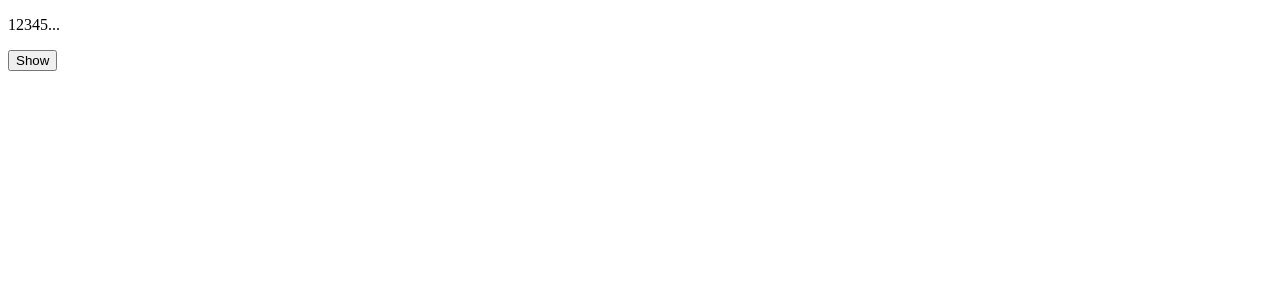
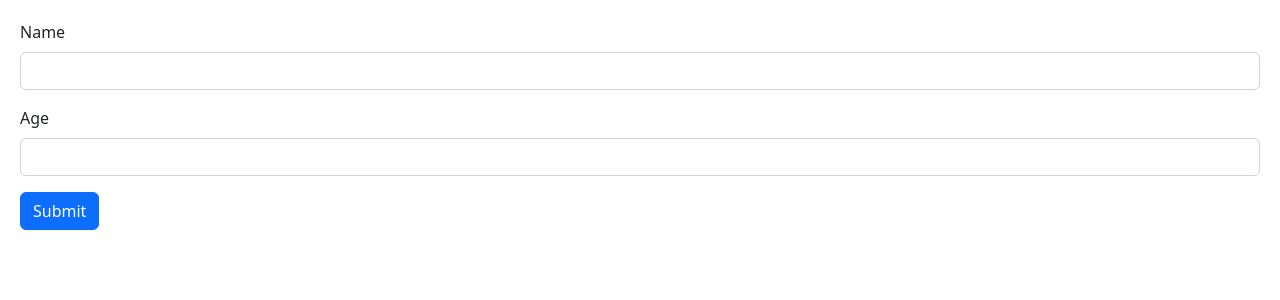
Before and after one commit to kylehammond/mosh-react-18, a React (Vite) app in the folder react-app/: page / in a window 1280 px wide. Shown: the top 300 px of the page. Built offline with nearby package versions, Linux system fonts and the light colour scheme.

Commit message:
Build basic form

```diff
--- a/react-app/src/App.tsx
+++ b/react-app/src/App.tsx
@@ -1,17 +1,8 @@
-import { useState } from "react";
 import "./App.css";
-import ExpandableText from "./components/ExpandableText/ExpandableText";
+import Form from "./components/Form/Form";
 
 function App() {
-  // const [] = setState();
-
-  // const handleClick = () => {};
-
-  return (
-    <div>
-      <ExpandableText maxChars={5}>1234567890</ExpandableText>
-    </div>
-  );
+  return <Form />;
 }
 
 export default App;
--- /dev/null
+++ b/react-app/src/components/Form/Form.tsx
@@ -0,0 +1,28 @@
+import React, { FormEvent } from "react";
+
+const Form = () => {
+  const handleSubmit = (event: FormEvent) => {
+    event.preventDefault();
+    console.log("Submitted");
+  };
+
+  return (
+    <form onSubmit={handleSubmit}>
+      <div className="mb-3">
+        <label htmlFor="name" className="form-label">
+          Name
+        </label>
+        <input id="name" type="text" className="form-control" />
+      </div>
+      <div className="mb-3">
+        <label htmlFor="age" className="form-label">
+          Age
+        </label>
+        <input id="age" type="number" className="form-control" />
+      </div>
+      <button className="btn btn-primary">Submit</button>
+    </form>
+  );
+};
+
+export default Form;
--- /dev/null
+++ b/react-app/src/index.css
@@ -0,0 +1 @@
+body {padding: 20px;}
--- a/react-app/src/main.tsx
+++ b/react-app/src/main.tsx
@@ -1,6 +1,8 @@
 import React from "react";
 import ReactDOM from "react-dom/client";
 import App from "./App";
+import "bootstrap/dist/css/bootstrap.css";
+import "./index.css";
 
 ReactDOM.createRoot(document.getElementById("root") as HTMLElement).render(
   <React.StrictMode>
```
